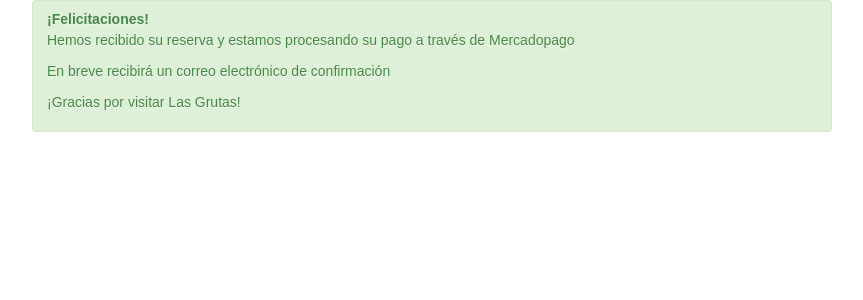
After one commit to mgaitan/lacalma-reservas, a Django app: page /gracias/success in a window 1280 px wide. The commit adds this page. Shown: the top 300 px of the page, without its empty margins (208-1071 px from the left). Run offline with Django 3.2, Linux system fonts and the light colour scheme; parts of the project's set-up code (start-up, migrations or seed data) failed here and were passed over; some libraries are stand-ins or nearby versions.

Commit message:
many little things

```diff
--- /dev/null
+++ b/fixtures/initial_data.json
@@ -0,0 +1,29 @@
+[
+
+    {
+        "pk": 1,
+        "model": "sites.site",
+        "fields": {
+            "domain": "reservas.lacalma-lasgrutas.com.ar",
+            "name": "La Calma - Sistema de Reservas"
+        }
+    },
+    {
+        "pk": 2,
+        "model": "sites.site",
+        "fields": {
+            "domain": "reservas-test.lacalma-lasgrutas.com.ar",
+            "name": "[TEST] La Calma - Sistema de Reservas"
+        }
+    },
+    {
+        "pk": 3,
+        "model": "sites.site",
+        "fields": {
+            "domain": "localhost:8000",
+            "name": "[DESARROLLO] La Calma - Sistema de Reservas"
+        }
+    },
+
+
+]
--- a/lacalma/forms.py
+++ b/lacalma/forms.py
@@ -19,8 +19,8 @@ class ReservaAdminForm(forms.ModelForm):
 
 class ReservaForm1(forms.Form):
     departamento = forms.ModelChoiceField(queryset=Departamento.objects.all(), empty_label=None)
-    desde = forms.DateField(required=False, ) #widget=forms.HiddenInput)
-    hasta = forms.DateField(required=False, ) #widget=forms.HiddenInput, )
+    desde = forms.DateField(required=False, widget=forms.HiddenInput)
+    hasta = forms.DateField(required=False, widget=forms.HiddenInput, )
     fechas = forms.CharField(label='¿Durante qué días quiere reservar?',
                 help_text='Seleccione hasta la última noche que duerme', required=False)
 
--- a/lacalma/models.py
+++ b/lacalma/models.py
@@ -71,10 +71,9 @@ class Reserva(TimeStampedModel):
 
     fecha_vencimiento_reserva = models.DateTimeField(null=True, blank=True)
 
-
     fecha_deposito_reserva = models.DateTimeField(null=True, blank=True)
     deposito_reserva = models.DecimalField(max_digits=7, decimal_places=2, default=0)
-
+    mp_id = models.CharField(verbose_name=u'ID Transacción de Mercadopago', max_length=100, null=True, blank=True)
 
     def __unicode__(self):
         return u'Reserva #%s' % self.id
--- a/lacalma/templates/as_invoice.html
+++ b/lacalma/templates/as_invoice.html
@@ -33,8 +33,9 @@
 
       <!-- / end client details section -->
       <table class="table table-bordered">
+         {% if not reserva.id %}
          <caption><h5>Presupuesto</h5></caption>
-
+         {% endif %}
         <thead>
           <tr>
             <th>
--- a/lacalma/templates/gracias.html
+++ b/lacalma/templates/gracias.html
@@ -8,7 +8,7 @@
 
     <strong>¡Felicitaciones!</strong>
 
-    <p>Hemos recibido su solicitud y aguardaremos su depósito dentro de las próximas 48hs para dejar sus reserva confirmada.</p>
+    <p>Hemos recibido su reserva</p>
 
     <p>En breve recibirá un correo electrónico con las instrucciones para realizar el depósito. ¡Gracias por visitar Las Grutas!</p>
 
--- /dev/null
+++ b/lacalma/templates/gracias_mp.html
@@ -0,0 +1,20 @@
+{% extends "base.html" %}
+
+        {% block body %}
+
+        <div class="row"></div>
+
+                <div class="alert alert-success" >
+
+    <strong>¡Felicitaciones!</strong>
+
+    <p>Hemos recibido su reserva y estamos procesando su pago a través de Mercadopago</p>
+
+    <p>En breve recibirá un correo electrónico de confirmación</p>
+
+    <p>¡Gracias por visitar Las Grutas!</p>
+
+    </div>
+
+
+    {% endblock body %}
--- a/lacalma/templates/step_datos.html
+++ b/lacalma/templates/step_datos.html
@@ -38,7 +38,7 @@
 
             <a id="back" class="btn">Volver</a>
 
-            <input id="btn-reserva-submit" type="submit"  class="btn btn-success" value="Confirmar reserva" /></p>
+            <input id="btn-reserva-submit" type="submit"  class="btn btn-success" value="" /></p>
 
         {% endif %}
 
@@ -65,6 +65,7 @@
                 $('#btn-reserva-submit').val('Confirmar reserva')
             }
         });
+        $('input[type=radio][name=datos-forma_pago]').trigger('change');
     });
     </script>
 {% endblock extra_scripts %}
--- a/lacalma/templates/step_fechas.html
+++ b/lacalma/templates/step_fechas.html
@@ -6,12 +6,11 @@
 
 {% block body %}
 
-    <h1>Haga su reserva online</h1>
+    <h1>Obtenga un presupuesto y haga su reserva online</h1>
 
 
     <p>
     Por favor, si no hay disponibilidad en la fecha que usted busca para un departamento, verifique si existe en alguno de los otros.
-
     </p>
 
 
@@ -52,7 +51,7 @@
 
 
         {{ wizard.form|crispy }}
-        <input type="submit" class="btn" value="Siguiente" />
+        <input type="submit" class="btn btn-success"  value="Calcular presupuesto" />
         </form>
 
 {% endblock body %}
--- a/lacalma/views.py
+++ b/lacalma/views.py
@@ -1,14 +1,16 @@
-from datetime import date, timedelta, datetime
 import json
+from datetime import date, timedelta
+from django.http import HttpResponse, HttpResponseBadRequest
 from django.conf import settings
-from django.shortcuts import render, redirect, render_to_response, get_object_or_404
+from django.contrib.sites.models import Site
+from django.core.urlresolvers import reverse
+from django.core.mail import EmailMultiAlternatives
 from django.template.loader import render_to_string
+from django.views.decorators.csrf import csrf_exempt
+from django.shortcuts import render, redirect, get_object_or_404
+from django.contrib.formtools.wizard.views import SessionWizardView
 from django.contrib.admin.views.decorators import staff_member_required
-from django.views.decorators.csrf import csrf_exempt
-from django.contrib.formtools.wizard.views import SessionWizardView
 
-from django.core.mail import EmailMultiAlternatives
-from django.template import RequestContext
 import mercadopago
 from lacalma.models import Reserva, Departamento
 from lacalma.forms import ReservaForm1, ReservaForm2
@@ -62,6 +64,7 @@ class ReservaWizard(SessionWizardView):
         reserva.calcular_vencimiento()
         reserva.save()
 
+        self.request.session['reserva_reciente'] = reserva.id
         if reserva.forma_pago == 'deposito':
 
             mail_txt = render_to_string('mail_txt.html', {'reserva': reserva})
@@ -72,7 +75,6 @@ class ReservaWizard(SessionWizardView):
                                    bcc=['info@lacalma-lasgrutas.com.ar'])
             msg.attach_alternative(mail_html, "text/html")
             msg.send()
-            self.request.session['reserva_reciente'] = reserva.id
             return redirect('/gracias/')
         else:
             mp = mercadopago.MP(settings.MP_CLIENT_ID, settings.MP_CLIENT_SECRET)
@@ -80,7 +82,7 @@ class ReservaWizard(SessionWizardView):
             title = "La Calma {}: {} al {} inclusive".format(reserva.departamento.nombre,
                                                              reserva.desde.strftime("%d/%m/%Y"),
                                                              (reserva.hasta - timedelta(days=1)).strftime("%d/%m/%Y"))
-
+            site = Site.objects.get_current()
             preference = {
                 "items": [
                     {
@@ -94,10 +96,9 @@ class ReservaWizard(SessionWizardView):
                 "payer": {
                     "name": reserva.nombre_y_apellido,
                     "email": reserva.email,
-                    "date_created": reserva.created.isoformat(),
                 },
                 "back_urls": {
-                    "success": "http://reserva.lacalma-lasgrutas.com.ar/gracias",
+                    "success": site.domain + reverse('gracias_mp'),
                 },
                 "auto_return": "approved",
             }
@@ -105,16 +106,24 @@ class ReservaWizard(SessionWizardView):
 
 
             preference = mp.create_preference(preference)
-            import ipdb; ipdb.set_trace()
             url = preference['response']['sandbox_init_point'];
 
             return redirect(url)
+
+
+reserva_view = ReservaWizard.as_view([('fechas', ReservaForm1), ('datos', ReservaForm2)])
 
 
 def gracias(request):
     reserva_id = request.session.pop('reserva_reciente', None)
     reserva = Reserva.objects.get(id=reserva_id) if reserva_id else None
     return render(request, 'gracias.html', {'gracias': True, 'reserva': reserva})
+
+
+def gracias_mp(request):
+    reserva_id = request.session.pop('reserva_reciente', None)
+    reserva = Reserva.objects.get(id=reserva_id) if reserva_id else None
+    return render(request, 'gracias_mp.html', {'gracias': True, 'reserva': reserva})
 
 
 @staff_member_required
@@ -128,11 +137,10 @@ def mp_notification(request):
     mp = mercadopago.MP(settings.MP_CLIENT_ID, settings.MP_CLIENT_SECRET)
     mp.sandbox_mode(True)
     payment_info = mp.get_payment_info(request.GET["id"])
-    import ipdb; ipdb.set_trace()
+    print(payment_info)
+    return HttpResponse('ok')
+    # return HttpResponseBadRequest('bad boy')
 
-
-
-reserva_view = ReservaWizard.as_view([('fechas', ReservaForm1), ('datos', ReservaForm2)])
 
 
 """
--- a/reservas/urls.py
+++ b/reservas/urls.py
@@ -1,6 +1,6 @@
 from django.conf.urls import patterns, include, url
 from django.contrib import admin
-from lacalma.views import reserva_view, gracias, detalle, mp_notification
+from lacalma.views import reserva_view, gracias, gracias_mp, detalle, mp_notification
 
 urlpatterns = patterns('',
     # Examples:
@@ -8,7 +8,8 @@ urlpatterns = patterns('',
     # url(r'^blog/', include('blog.urls')),
 
     url(r'^admin/', include(admin.site.urls)),
-    url(r'^gracias/$', gracias),
+    url(r'^gracias/$', gracias, name='gracias'),
+    url(r'^gracias/success$', gracias_mp, name='gracias_mp'),
     url(r'^detalle/(?P<id>\d+)$', detalle),
     url(r'^mp-notificacion$', mp_notification),
     url(r'^$', reserva_view)
```
Also changed, not shown: fabfile.py (+15 -6 lines), reservas/settings.py (+7 -0 lines), lacalma/migrations/0010_auto_20141210_1547.py (added).
